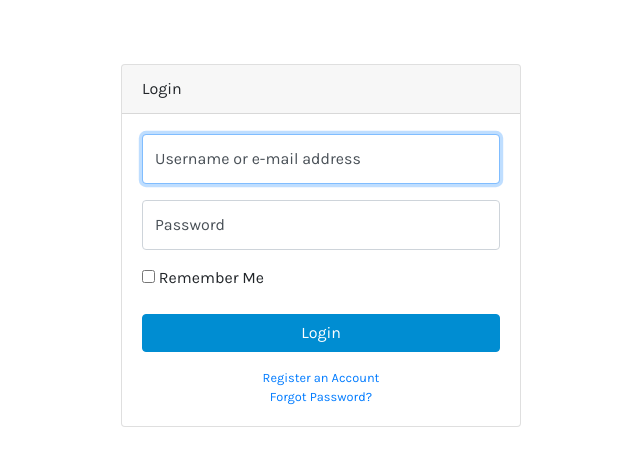
After one commit to dimasciput/dime-tracker, a Django app: template django_project/nickle/templates/account/login.html in a window 1280 px wide. The commit adds this page. Shown: the top 466 px of the page, without its empty margins (319-959 px from the left). Run offline with Django 3.2, Linux system fonts and the light colour scheme; the template is opened without the code that fills it, so the values that code supplies are empty; some libraries are stand-ins or nearby versions.

Commit message:
Show login page

```diff
--- a/deployment/docker/REQUIREMENTS.txt
+++ b/deployment/docker/REQUIREMENTS.txt
@@ -13,3 +13,6 @@ pytz
 django-allauth==0.35.0
 
 djangorestframework==3.7.7
+
+# toggl api wrapper
+git+https://github.com/dimasciput/togglwrapper
--- a/django_project/core/settings/contrib.py
+++ b/django_project/core/settings/contrib.py
@@ -50,3 +50,4 @@ ACCOUNT_EMAIL_REQUIRED = True
 # ACCOUNT_SIGNUP_FORM_CLASS = 'base.forms.SignupForm'
 ACCOUNT_AUTHENTICATION_METHOD = 'username_email'
 LOGIN_REDIRECT_URL = "/"
+ACCOUNT_AUTHENTICATED_LOGIN_REDIRECTS = False
--- a/django_project/core/urls.py
+++ b/django_project/core/urls.py
@@ -21,6 +21,7 @@ from django.conf.urls.static import static
 urlpatterns = [
     url(r'^admin/', include(admin.site.urls)),
     url(r'^', include('nickle.urls')),
+    url(r'^accounts/', include('allauth.urls')),
 ]
 
 if settings.DEBUG:
--- /dev/null
+++ b/django_project/nickle/templates/account/login.html
@@ -0,0 +1,57 @@
+{% extends 'main_base.html' %}
+{% load i18n %}
+{% load account socialaccount %}
+{% load static from staticfiles %}
+
+{% block sub_title %}Login{% endblock %}
+{% block sidebar %}{% endblock %}
+{% block navbar %}{% endblock %}
+{% block body_content %}
+    <div class="content">
+
+        {% csrf_token %}
+        <div class="container">
+            <div class="card card-login mx-auto mt-5">
+                <div class="card-header">Login</div>
+                <div class="card-body">
+                    {% if messages %}
+                    <ul class="errorlist">
+                        {% for message in messages %}
+                            <li{% if message.tags %} class="{{ message.tags }}"{% endif %}>{{ message }}</li>
+                        {% endfor %}
+                    </ul>
+                    {% endif %}
+                    <form class="login" method="POST" action="{% url 'account_login' %}">{% csrf_token %}
+                        <div class="form-group">
+                            <div class="form-label-group">
+                                <input name="login" type="text" id="id_login" class="form-control" placeholder="Email address" required="required" autofocus="autofocus">
+                                <label for="inputEmail">Username or e-mail address</label>
+                            </div>
+                        </div>
+                        <div class="form-group">
+                            <div class="form-label-group">
+                                <input type="password" id="id_password" name="password" class="form-control" placeholder="Password" required="required">
+                                <label for="inputPassword">Password</label>
+                            </div>
+                        </div>
+                        <div class="form-group">
+                            <div class="checkbox">
+                                <label>
+                                    <input type="checkbox" name="id_remember" id="id_remember" value="remember-me">
+                                    Remember Me
+                                </label>
+                            </div>
+                        </div>
+                        <button class="login btn btn-primary btn-block" type="submit">Login</button>
+                    </form>
+                    <div class="text-center">
+                        <a class="d-block small mt-3" href="{{ signup_url }}">Register an Account</a>
+                        <a class="d-block small" href="forgot-password.html">Forgot Password?</a>
+                    </div>
+                </div>
+            </div>
+        </div> <!-- /container -->
+    </div>
+{% endblock %}
+{% block footer %}
+{% endblock %}
--- a/django_project/nickle/urls.py
+++ b/django_project/nickle/urls.py
@@ -1,6 +1,7 @@
 from django.conf.urls import url
+from django.contrib.auth.decorators import login_required
 from nickle.views.home import HomeView
 
 urlpatterns = [
-    url(r'^', HomeView.as_view()),
+    url(r'^$', login_required(HomeView.as_view())),
 ]
--- a/django_project/nickle/views/home.py
+++ b/django_project/nickle/views/home.py
@@ -1,4 +1,4 @@
 from django.views.generic import TemplateView
 
 class HomeView(TemplateView):
-    template_name = 'main_base.html'
+    template_name = 'dashboard.html'
```
Also changed, not shown: django_project/nickle/templates/dashboard.html (added, +114 -0 lines), django_project/nickle/templates/main_base.html (+16 -105 lines).
